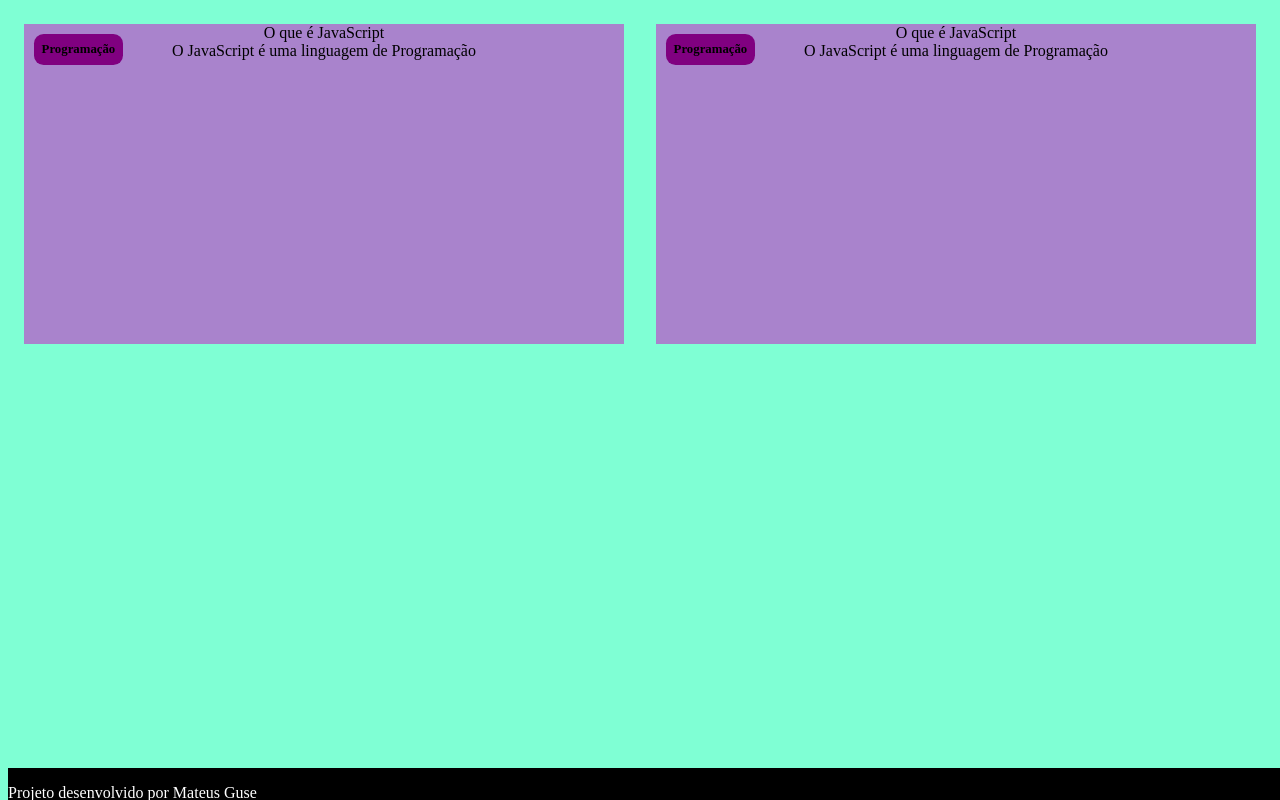
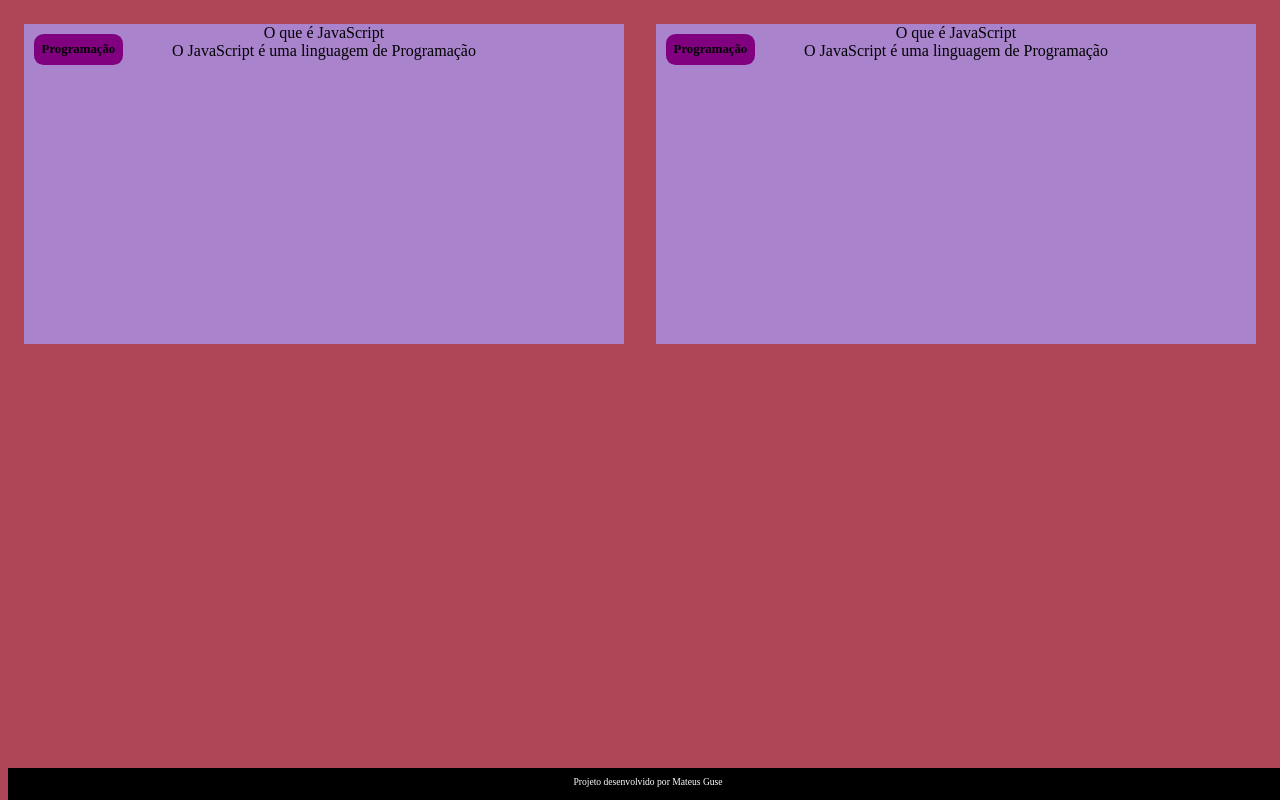
Before and after one commit to teuzada/flashcard-2b, a plain HTML site: page index.html in a window 1280 px wide. Drawn offline with Linux system fonts and the light colour scheme.

Commit message:
obrigado

```diff
--- a/assets/style.css
+++ b/assets/style.css
@@ -1,5 +1,5 @@
 body{
-    background-color: aquamarine;
+    background-color: rgb(174, 70, 87);
     font-family: 'Bai Jamjuree';
 }
 
@@ -43,3 +43,9 @@ footer {
     width: 100%;
     height: 2rem;
 }
+
+footer p {
+    text-align: center;
+    font-size: 0.6rem;
+    margin-top: 0.5rem;
+}
```
